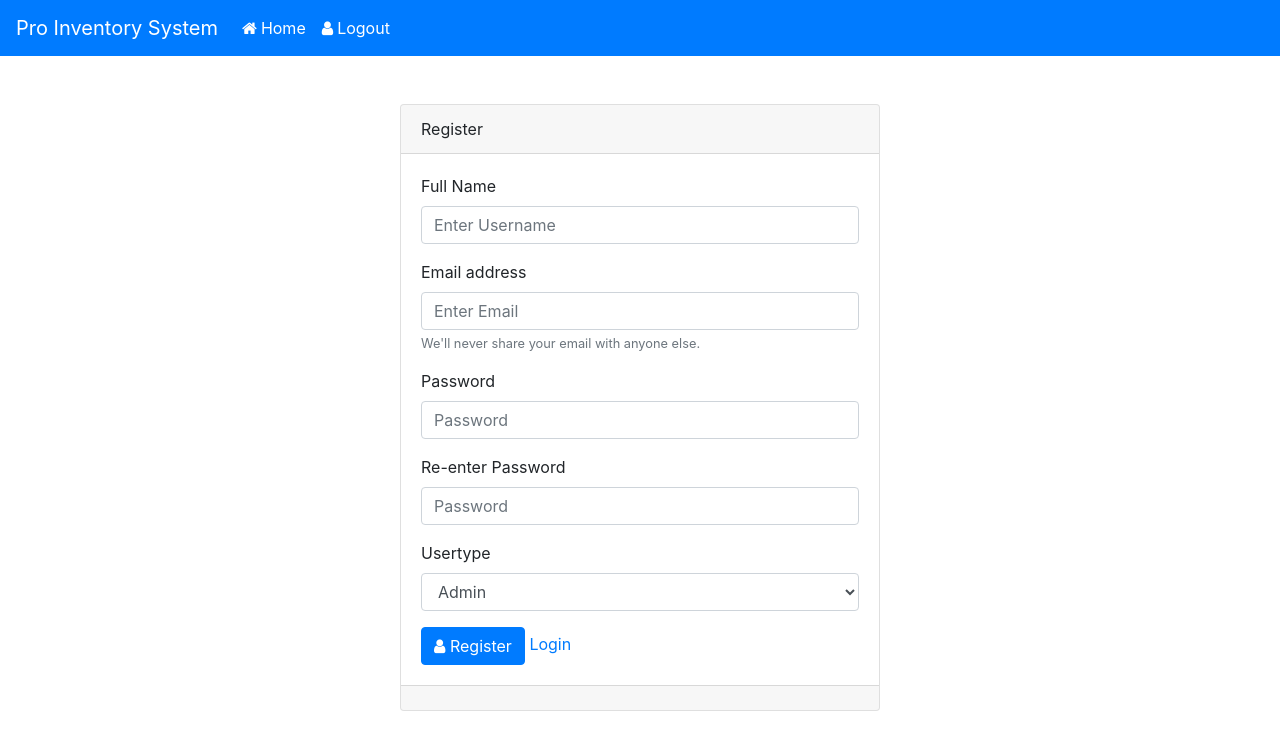
After one commit to RachmanForniandi/proinventory, a PHP site: page /Register.php in a window 1280 px wide. The commit adds this page. Shown: the top 750 px of the page. Run offline with PHP 8.4, Linux system fonts and the light colour scheme; some libraries are stand-ins or nearby versions.

```diff
--- a/public_html/index.php
+++ b/public_html/index.php
@@ -34,7 +34,7 @@
 						    <input type="password" class="form-control" id="exampleInputPassword1" placeholder="Password">
 					  </div>
 					  <button type="submit" class="btn btn-primary"><i class="fa fa-lock">&nbsp;</i>Login</button>
-					  <span><a href="#">Register</a></span>
+					  <span><a href="Register.php">Register</a></span>
 					</form>
 			  </div>
 			  <div class="card-footer"><a href="#">Forget Password?</a></div>
--- /dev/null
+++ b/public_html/register.php
@@ -0,0 +1,61 @@
+<!DOCTYPE html>
+<html>
+<head>
+	<meta charset="utf-8">
+    <meta name="viewport" content="width=device-width, initial-scale=1, shrink-to-fit=no">
+	<title>Inventory Pro Management System</title>
+	<script src="https://ajax.googleapis.com/ajax/libs/jquery/3.3.1/jquery.min.js"></script>
+	<script src="https://cdnjs.cloudflare.com/ajax/libs/popper.js/1.12.9/umd/popper.min.js" integrity="sha384-ApNbgh9B+Y1QKtv3Rn7W3mgPxhU9K/ScQsAP7hUibX39j7fakFPskvXusvfa0b4Q" crossorigin="anonymous"></script>
+	<script src="https://maxcdn.bootstrapcdn.com/bootstrap/4.0.0/js/bootstrap.min.js" integrity="sha384-JZR6Spejh4U02d8jOt6vLEHfe/JQGiRRSQQxSfFWpi1MquVdAyjUar5+76PVCmYl" crossorigin="anonymous"></script>
+	<link rel="stylesheet" href="https://maxcdn.bootstrapcdn.com/bootstrap/4.0.0/css/bootstrap.min.css" integrity="sha384-Gn5384xqQ1aoWXA+058RXPxPg6fy4IWvTNh0E263XmFcJlSAwiGgFAW/dAiS6JXm" crossorigin="anonymous">
+	<link rel="stylesheet" type="text/css" href="https://maxcdn.bootstrapcdn.com/font-awesome/4.7.0/css/font-awesome.min.css">
+	<script type="text/javascript" src="./js/main.js"></script>
+</head>
+<body>
+
+	<!--for navbar header-->
+	<?php include_once("./templates/header.php"); ?>
+	</br></br>
+
+
+	<div class="container">
+		<div class="card mx-auto" style="width: 30rem;">
+			<div class="card-header">Register</div>
+			<div class="card-body">
+				<form id="register_form">
+					<div class="form-group">
+						<label for="username">Full Name</label>
+						<input type="text" name="username" class="form-control" id="username" placeholder="Enter Username">
+					</div>
+					<div class="form-group">
+						<label for="username">Email address</label>
+						<input type="email" name="email" class="form-control" id="email" aria-describedby="emailHelp" placeholder="Enter Email">
+						<small id="emailHelp" class="form-text text-muted">We'll never share your email with anyone else.</small>
+					</div>
+					<div class="form-group">
+						<label for="password1">Password</label>
+						<input type="password" name="password1" class="form-control" id="password1" placeholder="Password">
+					</div>
+					<div class="form-group">
+						<label for="password2">Re-enter Password</label>
+						<input type="password" name="password2" class="form-control" id="password2" placeholder="Password">
+					</div>
+					<div class="form-group">
+						<label for="usertype">Usertype</label>
+						<select name="usertype" class="form-control" id="usertype">
+							<option value="1">Admin</option>
+							<option value="0">User</option>
+						</select>
+					</div>
+					<button type="submit" name="user_register" class="btn btn-primary"><span class="fa fa-user"></span>&nbsp;Register</button>
+					<span><a href="index.php">Login</a></span>
+				</form>
+			</div>
+			<div class="card-footer text-muted">
+
+			</div>
+		</div>
+	</div>
+
+</body>
+</html>
```
Also changed, not shown: public_html/dashboard.php (+18 -3 lines), public_html/templates/brand.php (added, +20 -0 lines), public_html/templates/category.php (added, +20 -0 lines), public_html/templates/products.php (added, +20 -0 lines), public_html/includes/process.php (added).
